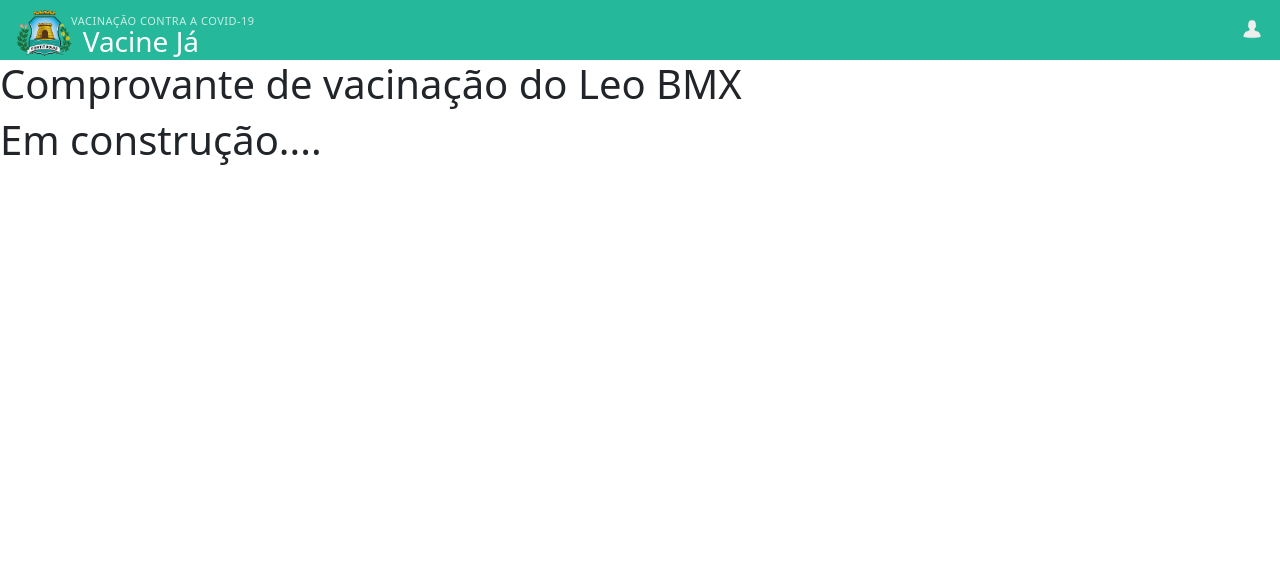
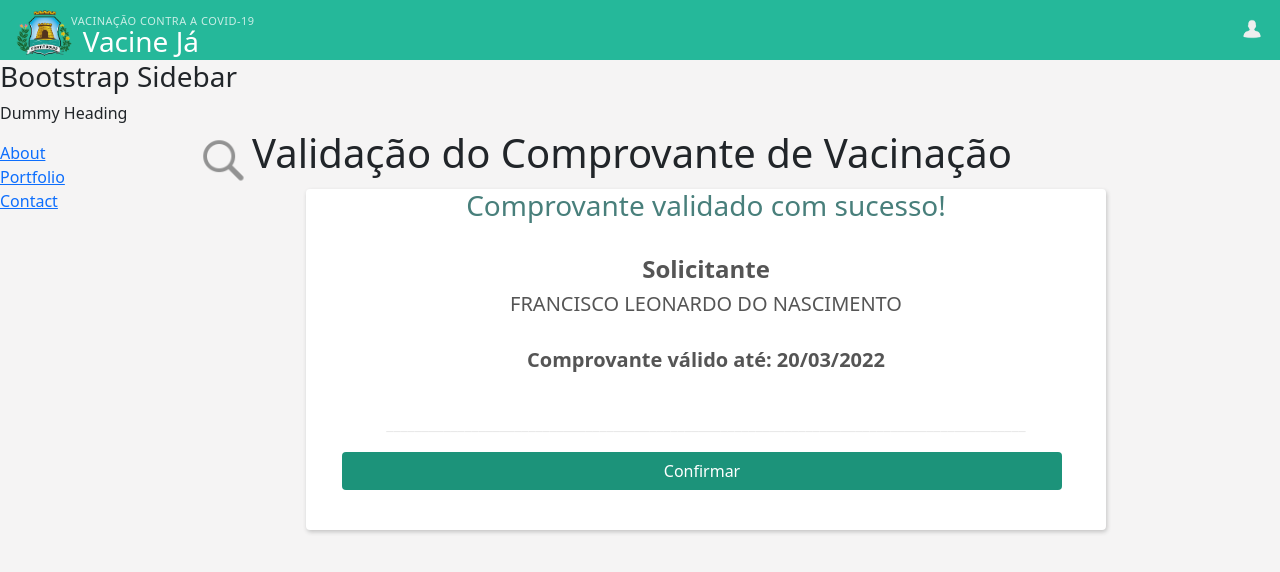
Before and after one commit to Leonardo-Nascimento/github-pages, a plain HTML site: page index.html in a window 1280 px wide. Drawn offline with nearby package versions, Linux system fonts and the light colour scheme.

Commit message:
foi adicionado o conteudo central

```diff
--- a/index.css
+++ b/index.css
@@ -1,3 +1,7 @@
+body{
+    background-color: rgb(245, 244, 244);
+}
+
 #navBar {
     background-color: #25b89a;
 }
@@ -33,3 +37,53 @@
     display: flex;
     margin-right: 16px;
 }
+
+#allInfo{
+    display: flex;
+    align-items: center;
+    text-align: center;
+    position: relative;
+    margin-left: 20%;
+}
+
+#headInfo {
+    /* align-items: center; */
+    /* margin: auto; */
+    display: flex;
+    margin-left: 15%;
+    margin-top: -100px;
+}
+
+#headInfo img{
+    height: 60px;
+
+}
+
+#headInfo h1{
+    font-weight: lighter;
+
+}
+
+
+
+#quadradoPrincipal{
+    border-radius: 4px;
+    box-shadow: 1px 2px 4px 0px #c3c3c3;
+    width: 800px;
+    background-color: white;
+    margin-left: 50px;
+}
+
+#quadradoPrincipal #dataValidade{
+    margin-bottom: 40px;
+}
+
+#quadradoPrincipal #button{
+    background-color: #1c937a;
+    color: white;
+    margin-right: 1%;
+    margin-bottom: 5%;
+    width: 90%;
+
+
+}
--- a/index.html
+++ b/index.html
@@ -26,12 +26,109 @@
 
     </nav>
 
-    <a class="nav justify-content-end" aria-current="page" href="#"><img src="assets/imagens/user.png" id="imgUser"></a>
 
 
 
-    <h1>Comprovante de vacinação do Leo BMX</h1>
-    <h1>Em construção....</h1>
+    <!-- <nav class="navbar navbar-expand-lg" id="navBar">
+        <div class="container-fluid">
+
+
+            <button class="navbar-toggler" type="button" style="color: black; background-color: black;"
+                data-bs-toggle="collapse" data-bs-target="#navbarNavDarkDropdown" aria-controls="navbarNavDarkDropdown"
+                aria-expanded="false" aria-label="Toggle navigation">
+                <span class="navbar-toggler-icon" style="color: black; background-color: black;"></span>
+            </button>
+
+
+            <div class="collapse navbar-collapse" id="navbarNavDarkDropdown">
+                <ul class="navbar-nav">
+
+                    <li class="nav-item dropdown">
+
+                        <a class="nav-link dropdown-toggle" href="#" id="navbarDarkDropdownMenuLink" role="button" data-bs-toggle="dropdown" aria-expanded="false">
+                  Dropdown
+                </a>
+
+                    <li class="nav-item">
+                        <a class="nav-link active" aria-current="page" href="#" id="link-Img"><img
+                                src="./assets/imagens/loto-title2.png" id="imgNavBar">
+                            <small>
+                                VACINAÇÃO CONTRA A COVID-19
+                            </small>
+
+                        </a>
+                    </li>
+                    <li class="nav-item">
+                        <a class="nav-link" href="#">Link</a>
+                    </li>
+                    <li class="nav-item">
+                        <a class="nav-link" href="#">Link</a>
+                    </li>
+                    <li class="nav-item">
+                        <a class="nav-link disabled">Disabled</a>
+                    </li>
+                </ul>
+
+                </li>
+
+
+                </ul>
+            </div>
+
+
+        </div>
+
+    </nav> -->
+
+    <a class="nav justify-content-end" aria-current="page" href="#"><img src="assets/imagens/user.png" id="imgUser"></a>
+
+    <div class="wrapper">
+        <!-- Sidebar -->
+        <nav id="sidebar">
+            <div class="sidebar-header">
+                <h3>Bootstrap Sidebar</h3>
+            </div>
+
+            <ul class="list-unstyled components">
+                <p>Dummy Heading</p>
+
+                <li>
+                    <a href="#">About</a>
+                </li>
+                <li>
+                    <a href="#">Portfolio</a>
+                </li>
+                <li>
+                    <a href="#">Contact</a>
+                </li>
+            </ul>
+        </nav>
+
+    </div>
+
+    <di id="headInfo">
+        <img src="assets/imagens/search.webp">
+        <h1>Validação do Comprovante de Vacinação </h1>
+    </di>
+
+    <section id="allInfo">
+
+
+        <div id="quadradoPrincipal">
+            <h3 style="color: #487f7b;">Comprovante validado com sucesso!</h3> <br />
+
+            <h4 style="color: #555555; font-weight: bold;">Solicitante</h4>
+
+            <h5 style="color: #555555;">FRANCISCO LEONARDO DO NASCIMENTO</h5>
+            <br />
+            <h5 style="color: #555555; font-weight: bold;" id="dataValidade">Comprovante válido até: 20/03/2022</h5>
+
+           <p style="color: #e8e8e8;"> __________________________________________________________________________________________</p>
+
+           <button type="button" class="btn" id="button">Confirmar</button>
+
+        </div>
+    </section>
 
 
     <!-- Optional JavaScript; choose one of the two! -->
```
Also changed, not shown: assets/imagens/search.webp (added).
